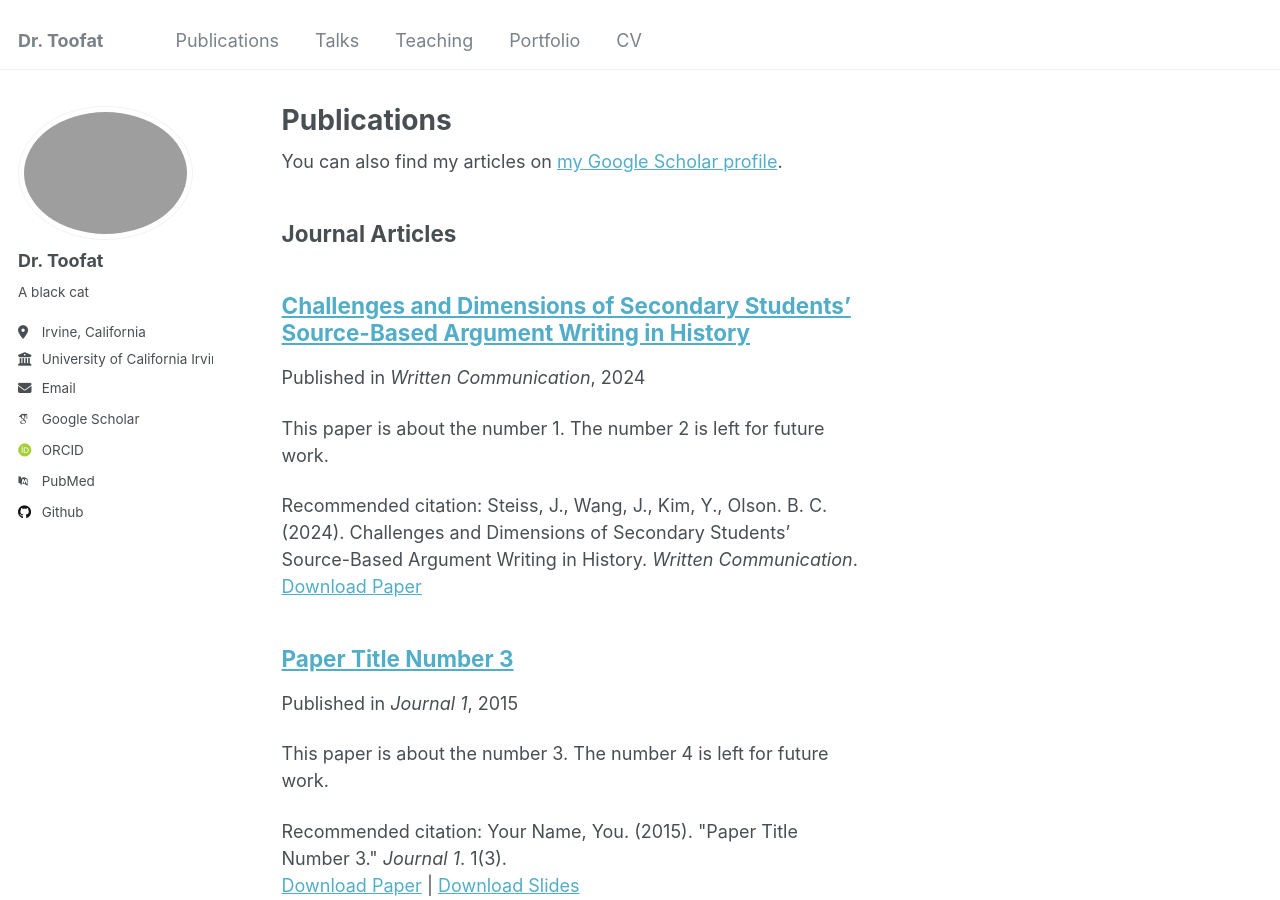
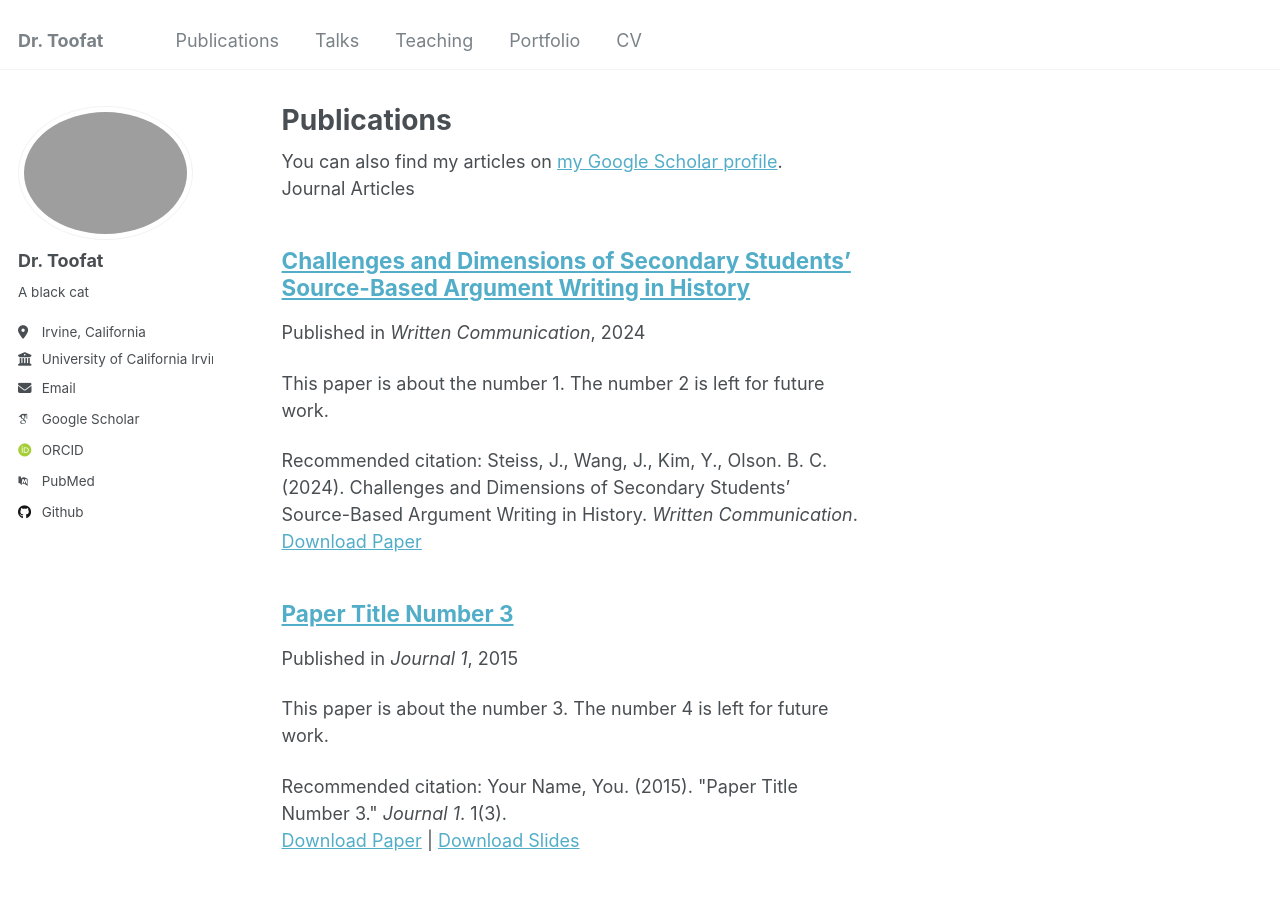
Before and after one commit to AltriaCarrie/altriacarrie.github.io, a Jekyll site: the page built from _pages/publications.html, in a window 1280 px wide and 900 px high. Built offline with Jekyll 4.4.1, drawn with Linux system fonts in a browser that asks for light colours; some web fonts are replaced.

Commit message:
Update publications.html

```diff
--- a/_pages/publications.html
+++ b/_pages/publications.html
@@ -20,7 +20,7 @@ author_profile: true
         {% continue %}
       {% endif %}
       {% unless title_shown %}
-        <h2>{{ category[1].title }}</h2>
+        {{ category[1].title }}
         {% assign title_shown = true %}
       {% endunless %}
       {% include archive-single.html %}
```
